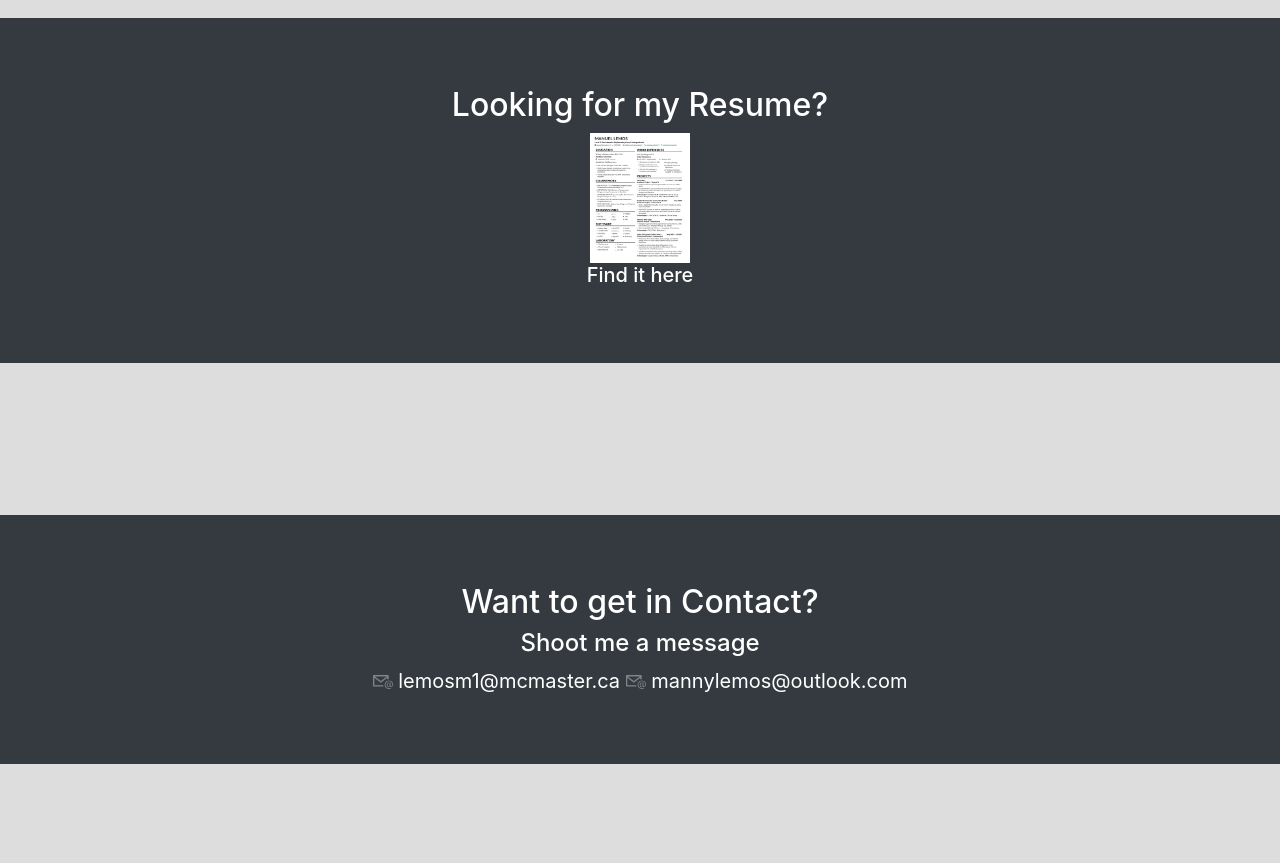
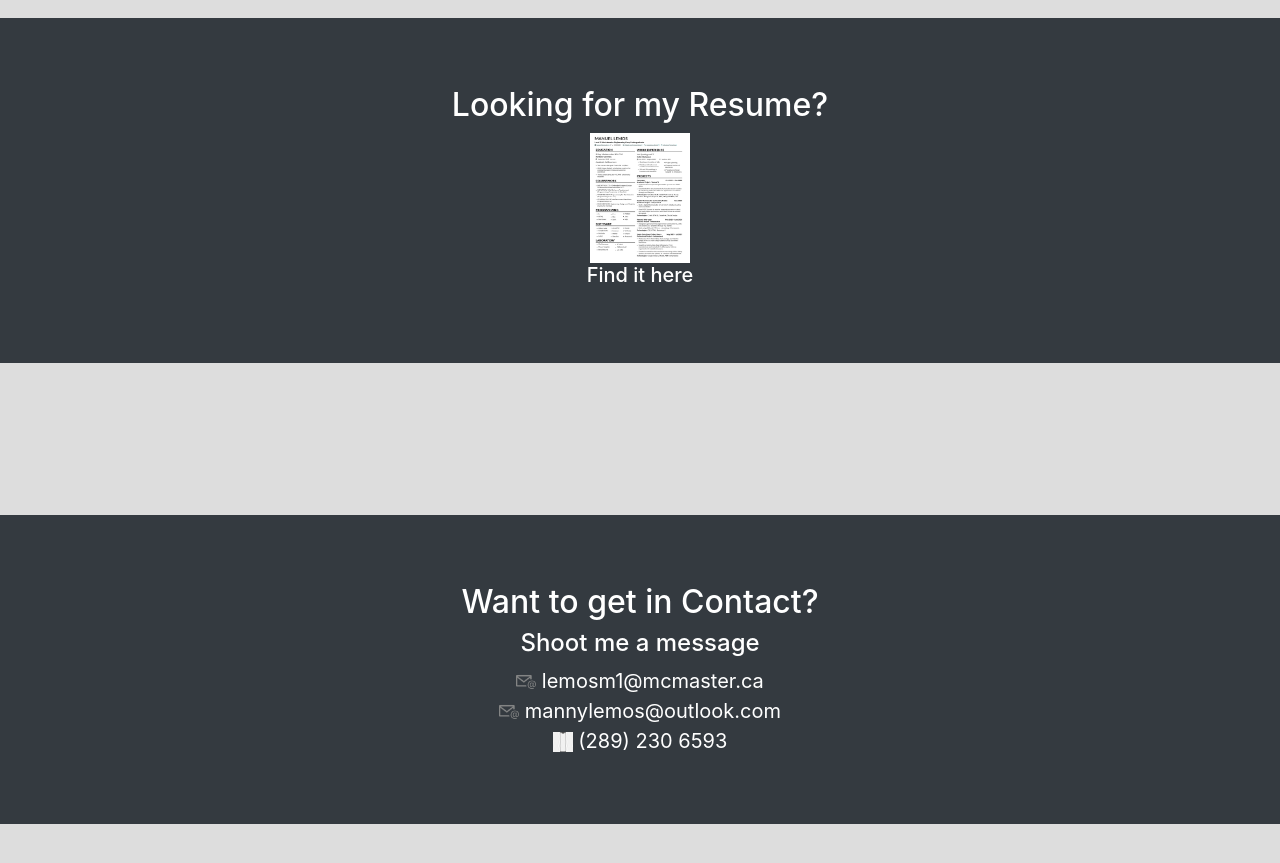
Before and after one commit to MannyLemos/MannyLemos.github.io, a Jekyll site: the page index.html, which Jekyll copies as it is, in a window 1280 px wide and 900 px high, scrolled down 4162 px. Shown: the top 863 px of the window. Built offline with Jekyll 4.4.1, drawn with Linux system fonts in a browser that asks for light colours; nearby versions of some CDN libraries; a script that is not in the unit is left out; before the commit the page ends 5002 px from its top, so only the background shows below that.

Commit message:
Update index.html

```diff
--- a/index.html
+++ b/index.html
@@ -422,8 +422,11 @@
 				<div class="card-body">
 					<h2>Want to get in Contact?</h2>
 					<h4>Shoot me a message</h4>
-					<img border="0" alt="resume" src="9824-mail-symbol.png" class. = "inline" width="20" height="20"> lemosm1@mcmaster.ca
-					<img border="0" alt="resume" src="9824-mail-symbol.png" class. = "inline" width="20" height="20"> mannylemos@outlook.com
+					<img border="0" alt="email1" src="9824-mail-symbol.png" class. = "inline" width="20" height="20"> lemosm1@mcmaster.ca
+					<br>
+					<img border="0" alt="email2" src="9824-mail-symbol.png" class. = "inline" width="20" height="20"> mannylemos@outlook.com
+					<br>
+					<img border="0" alt="phone" src="phone.png" class. = "inline" width="20" height="20"> (289) 230 6593
 				</div>
 			</div>
 			<br><br>
```
